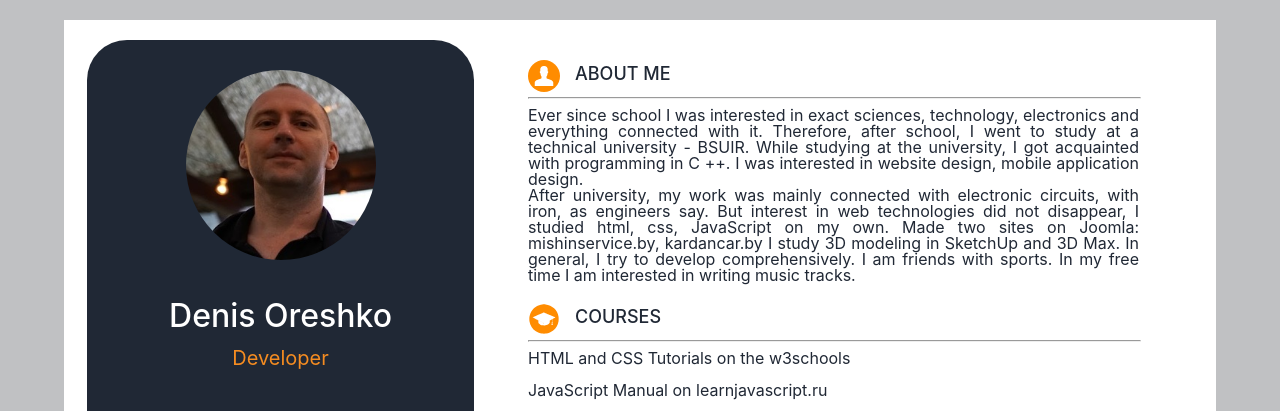
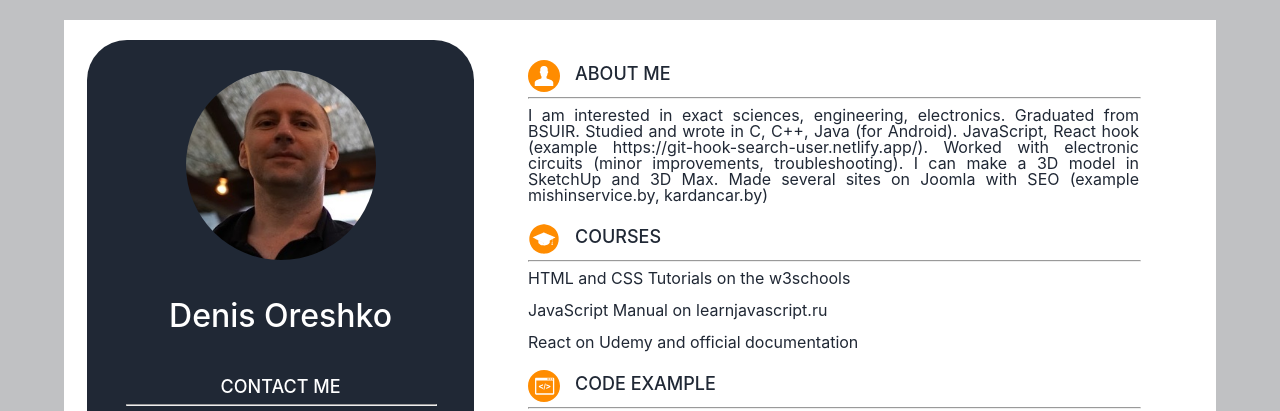
Before and after one commit to DenisOreshko/denisoreshko.github.io, a plain HTML site: page index.html in a window 1280 px wide. Shown: the top 411 px of the page. Drawn offline with Linux system fonts and the light colour scheme.

Commit message:
Update index.html

```diff
--- a/index.html
+++ b/index.html
@@ -13,7 +13,6 @@
                 <div id="left_column">
                     <img id="avatar" src="avatar.jpg" alt="Avatar">
                     <h1 id="name">Denis Oreshko</h1><br>
-                    <h2 id="profession">Developer</h2><br>
 
                             <article id="contact_article">
                                 <h2>CONTACT ME</h2>
@@ -49,9 +48,8 @@
                             <img class="icon_article_h2" src="ico_about_me.svg" alt="icon about me">
                             <h2>ABOUT ME</h2>
                             <hr class = "line_article">
-                            Ever since school I was interested in exact sciences, technology, electronics and everything connected with it. Therefore, after school, I went to study at a technical university - BSUIR. While studying at the university, I got acquainted with programming in C ++. I was interested in website design, mobile application design.<br>
-                            After university, my work was mainly connected with electronic circuits, with iron, as engineers say. But interest in web technologies did not disappear, I studied html, css, JavaScript on my own. Made two sites on Joomla: mishinservice.by, kardancar.by I study 3D modeling in SketchUp and 3D Max.
-                            In general, I try to develop comprehensively. I am friends with sports. In my free time I am interested in writing music tracks.
+                            I am interested in exact sciences, engineering, electronics. Graduated from BSUIR. Studied and wrote in C, C++, Java (for Android). JavaScript, React hook (example https://git-hook-search-user.netlify.app/).
+Worked with electronic circuits (minor improvements, troubleshooting). I can make a 3D model in SketchUp and 3D Max. Made several sites on Joomla with SEO (example mishinservice.by, kardancar.by)
                         </article>
                         <article id="courses_article">
                             <img class="icon_article_h2" src="ico_courses.svg" alt="icon courses">
```
